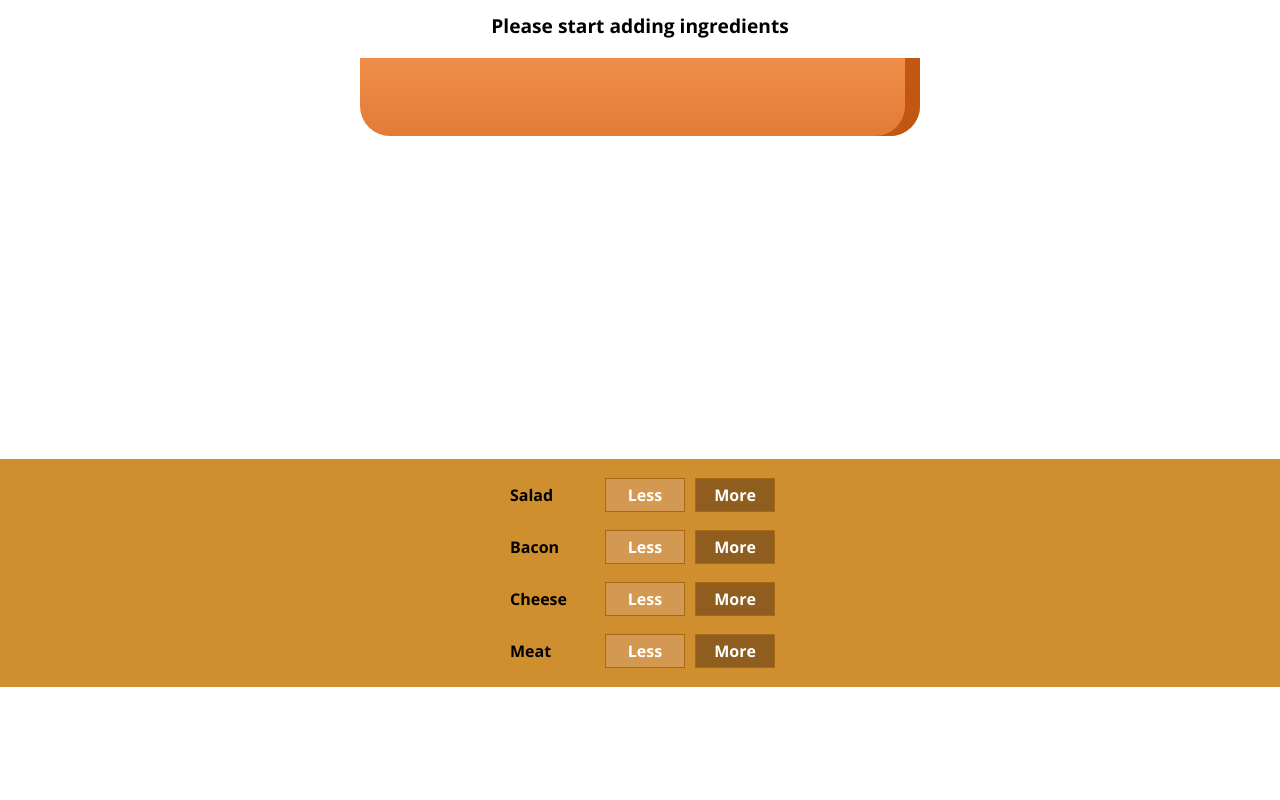
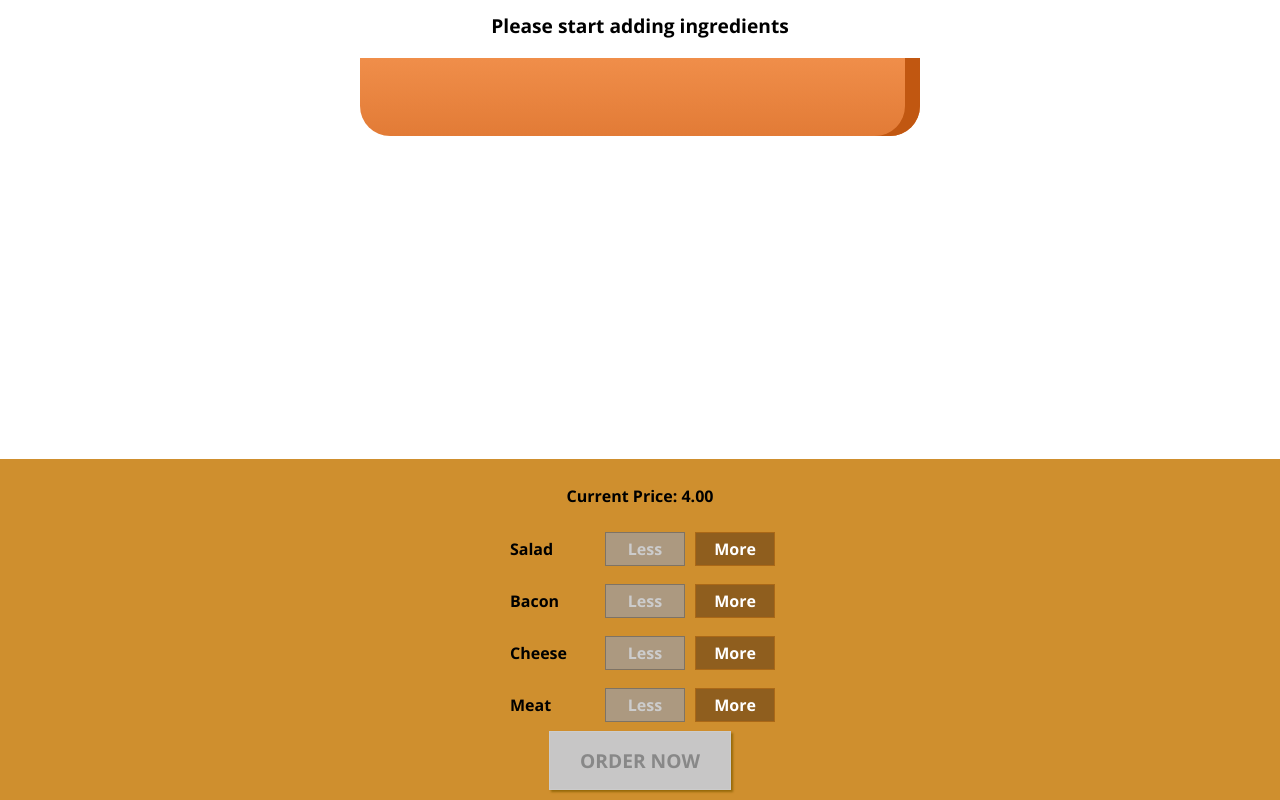
Before and after one commit to peter-minho-kim/react-burger-builder, a React (Create React App) app: page / in a window 1280 px wide. Shown: the part 179-979 px from the top of the page. Before the commit the page ends 866 px from the top, so only its background shows below. Built offline with nearby package versions, Linux system fonts and the light colour scheme.

Commit message:
Adds modal functionality

```diff
--- a/src/components/Burger/BuildControls/BuildControl/BuildControl.js
+++ b/src/components/Burger/BuildControls/BuildControl/BuildControl.js
@@ -5,8 +5,19 @@
 const buildControl = (props) => (
   <div className={classes.BuildControl}>
     <div className={classes.Label}>{props.label}</div>
-    <button className={classes.Less}>Less</button>
-    <button className={classes.More}>More</button>
+    <button
+      className={classes.Less}
+      onClick={props.removed}
+      disabled={props.disabled}
+    >
+      Less
+    </button>
+    <button
+      className={classes.More}
+      onClick={props.added}
+    >
+      More
+    </button>
   </div>
 );
 
--- a/src/components/Burger/BuildControls/BuildControls.js
+++ b/src/components/Burger/BuildControls/BuildControls.js
@@ -12,9 +12,25 @@
 
 const buildControls = (props) => (
   <div className={classes.BuildControls}>
+    <p>Current Price: <strong>{props.price.toFixed(2)}</strong></p>
     {controls.map(ctrl => {
-      return <BuildControl key={ctrl.label} label={ctrl.label} />
+      return (
+        <BuildControl
+          key={ctrl.label}
+          label={ctrl.label}
+          added={() => props.ingredientAdded(ctrl.type)}
+          removed={() => props.ingredientRemoved(ctrl.type)}
+          disabled={props.disabled[ctrl.type]}
+        />
+      )
     })}
+    <button
+      className={classes.OrderButton}
+      disabled={!props.purchasable}
+      onClick={props.ordered}
+    >
+      ORDER NOW
+    </button>
   </div>
 );
 
--- a/src/components/Burger/BuildControls/BuildControls.module.css
+++ b/src/components/Burger/BuildControls/BuildControls.module.css
@@ -8,3 +8,45 @@
   margin: auto;
   padding: 10px 0;
 }
+
+
+.OrderButton {
+  background-color: #DAD735;
+  outline: none;
+  cursor: pointer;
+  border: 1px solid #966909;
+  color: #966909;
+  font-family: inherit;
+  font-size: 1.2em;
+  padding: 15px 30px;
+  box-shadow: 2px 2px 2px #966909;
+}
+
+.OrderButton:hover, .OrderButton:active {
+  background-color: #A0DB41;
+  border: 1px solid #966909;
+  color: #966909;
+}
+
+.OrderButton:disabled {
+  background-color: #C7C6C6;
+  cursor: not-allowed;
+  border: 1px solid #ccc;
+  color: #888888;
+}
+
+.OrderButton:not(:disabled) {
+  animation: enable 0.3s linear;
+}
+
+@keyframes enable {
+  0% {
+    transform: scale(1);
+  }
+  60% {
+    transform: scale(1.1);
+  }
+  100% {
+    transform: scale(1);
+  }
+}
--- /dev/null
+++ b/src/components/Burger/OrderSummary/OrderSummary.js
@@ -0,0 +1,26 @@
+import React from 'react';
+
+import Aux from '../../../hoc/Aux';
+
+const orderSummary = (props) => {
+  const ingredientSummary = Object.keys(props.ingredients)
+    .map(igKey => {
+      return (
+        <li key={igKey}>
+          <span style={{ textTransform: 'capitalize' }}>{igKey}</span>: {props.ingredients[igKey]}
+        </li>
+      )
+    })
+  return (
+    <Aux>
+      <h3>Your Order</h3>
+      <p>A delicious burger with the following ingredients:</p>
+        <ul>{ingredientSummary}</ul>
+        <p>Continue to Checkout?</p>
+        <button>CANCEL</button>
+        <button>CONTINUE</button>
+        </Aux>
+  )
+};
+
+export default orderSummary;
--- /dev/null
+++ b/src/components/UI/Backdrop/Backdrop.js
@@ -0,0 +1,9 @@
+import React from 'react'
+
+import classes from './Backdrop.module.css';
+
+const backdrop = (props) => (
+  props.show ? <div className={classes.Backdrop} onClick={props.clicked}></div> : null
+);
+
+export default backdrop;
--- /dev/null
+++ b/src/components/UI/Backdrop/Backdrop.module.css
@@ -0,0 +1,9 @@
+.Backdrop {
+  width: 100%;
+  height: 100%;
+  position: fixed;
+  z-index: 100;
+  left: 0;
+  top: 0;
+  background-color: rgba(0, 0, 0, 0.5);
+}
--- /dev/null
+++ b/src/components/UI/Modal/Modal.js
@@ -0,0 +1,22 @@
+import React from 'react'
+
+import classes from './Modal.module.css';
+import Aux from '../../../hoc/Aux';
+import Backdrop from '../Backdrop/Backdrop';
+
+const modal = (props) => (
+  <Aux>
+    <Backdrop show={props.show} clicked={props.modalClosed} />
+    <div
+      className={classes.Modal}
+      style={{
+        transform: props.show ? 'translateY(0)' : 'translateY(-100vh)',
+        opacity: props.show ? '1' : '0'
+      }}
+    >
+      {props.children}
+    </div>
+  </Aux>
+);
+
+export default modal;
--- /dev/null
+++ b/src/components/UI/Modal/Modal.module.css
@@ -0,0 +1,20 @@
+.Modal {
+  position: fixed;
+  z-index: 500;
+  background-color: white;
+  width: 70%;
+  border: 1px solid #ccc;
+  box-shadow: 1px 1px 1px black;
+  padding: 16px;
+  left: 15%;
+  top: 30%;
+  box-sizing: border-box;
+  transition: all 0.3s ease-out;
+}
+
+@media (min-width: 600px) {
+  .Modal {
+    width: 500px;
+    left: calc(50% - 250px);
+  }
+}
--- a/src/containers/BurgerBuilder/BurgerBuilder.js
+++ b/src/containers/BurgerBuilder/BurgerBuilder.js
@@ -2,6 +2,15 @@
 import Aux from '../../hoc/Aux';
 import Burger from '../../components/Burger/Burger';
 import BuildControls from '../../components/Burger/BuildControls/BuildControls';
+import Modal from '../../components/UI/Modal/Modal';
+import OrderSummary from '../../components/Burger/OrderSummary/OrderSummary';
+
+const INGREDIENT_PRICES = {
+  salad: 0.5,
+  meat: 0.4,
+  cheese: 1.3,
+  bacon: 0.7
+}
 
 class BurgerBuilder extends Component {
   state = {
@@ -10,14 +19,85 @@
       bacon: 0,
       cheese: 0,
       meat: 0
+    },
+    totalPrice: 4,
+    purchasable: false,
+    purchasing: false
+  }
+
+  updatePurchaseState = (ingredients) => {
+    const sum = Object.keys(ingredients)
+      .map(igKey => {
+        return ingredients[igKey]
+      })
+      .reduce((sum, el) => {
+        return sum + el;
+      }, 0);
+    this.setState({ purchasable: sum > 0 });
+  }
+
+  addIngredientHandler = (type) => {
+    const oldCount = this.state.ingredients[type];
+    const updatedCount = oldCount + 1;
+    const updatedIngredients = {
+      ...this.state.ingredients
     }
+    updatedIngredients[type] = updatedCount;
+    const priceAddition = INGREDIENT_PRICES[type];
+    const oldPrice = this.state.totalPrice;
+    const newPrice = oldPrice + priceAddition;
+    this.setState({ totalPrice: newPrice, ingredients: updatedIngredients });
+    this.updatePurchaseState(updatedIngredients);
+  }
+
+  removeIngredientHandler = (type) => {
+    const oldCount = this.state.ingredients[type];
+    if (oldCount <= 0) {
+      return;
+    }
+    const updatedCount = oldCount - 1;
+    const updatedIngredients = {
+      ...this.state.ingredients
+    }
+    updatedIngredients[type] = updatedCount;
+    const priceDeduction = INGREDIENT_PRICES[type]
+    const oldPrice = this.state.totalPrice;
+    const newPrice = oldPrice - priceDeduction;
+    this.setState({ totalPrice: newPrice, ingredients: updatedIngredients });
+    this.updatePurchaseState(updatedIngredients);
+  }
+
+  purchaseHandler = () => {
+    this.setState({ purchasing: true });
+  }
+
+  purchaseCancelHandler = () => {
+    this.setState({ purchasing: false });
   }
 
   render() {
+    const disabledInfo = {
+      ...this.state.ingredients
+    };
+
+    for (let key in disabledInfo) {
+      disabledInfo[key] = disabledInfo[key] <= 0;
+    }
+
     return (
       <Aux>
+        <Modal show={this.state.purchasing} modalClosed={this.purchaseCancelHandler}>
+          <OrderSummary ingredients={this.state.ingredients} />
+        </Modal>
         <Burger ingredients={this.state.ingredients} />
-        <BuildControls />
+        <BuildControls
+          ingredientAdded={this.addIngredientHandler}
+          ingredientRemoved={this.removeIngredientHandler}
+          disabled={disabledInfo}
+          price={this.state.totalPrice}
+          purchasable={this.state.purchasable}
+          ordered={this.purchaseHandler}
+        />
       </Aux>
     );
   }
```
